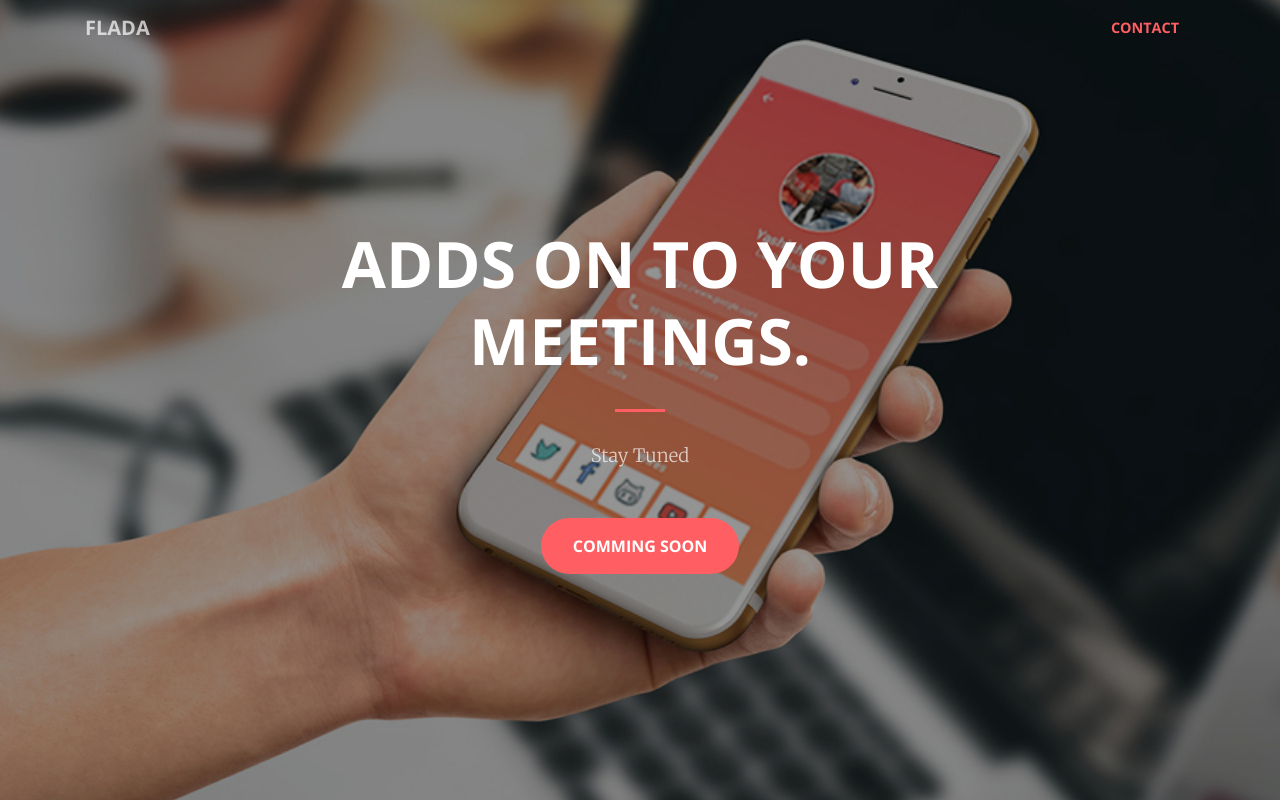
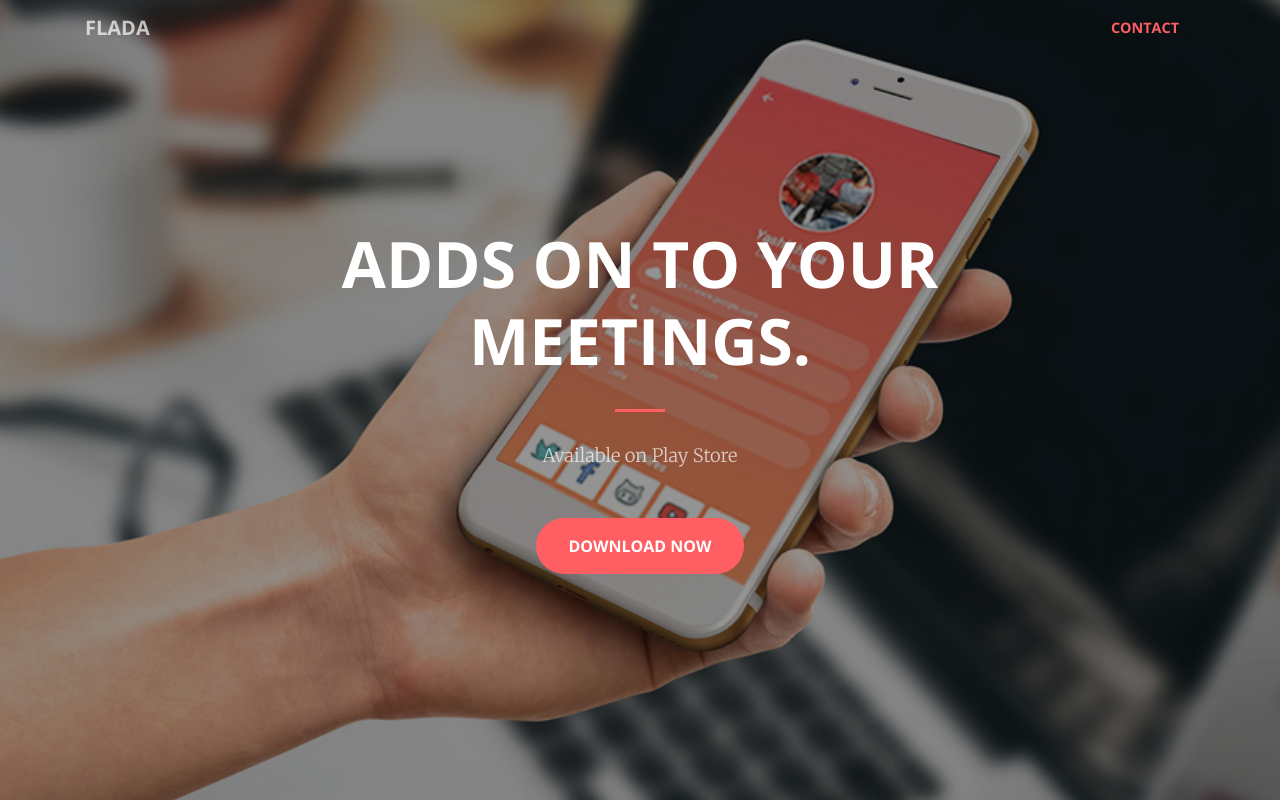
Before and after one commit to FladaApp/fladaapp.github.io, a PHP site: page / in a window 1280 px wide. Shown: the top 804 px of the page. Run offline with PHP 8.4, Linux system fonts and the light colour scheme.

Commit message:
Link Added

```diff
--- a/css/creative.css
+++ b/css/creative.css
@@ -234,7 +234,6 @@ header.masthead p {
   text-align: center;
   opacity: 0;
   color: #fff;
-  background: rgba(240, 95, 64, 0.9);
   -webkit-transition: all 0.2s;
   -moz-transition: all 0.2s;
   transition: all 0.2s;
@@ -304,7 +303,6 @@ header.masthead p {
 
 .btn-primary:hover, .btn-primary:focus, .btn-primary:active {
   color: #fff;
-  background-color: #ee4b28 !important;
 }
 
 .btn-primary:active, .btn-primary:focus {
--- a/index.html
+++ b/index.html
@@ -65,8 +65,8 @@
           </div>
           <div class="col-lg-8 mx-auto">
             <p class="text-faded mb-5">
-              Stay Tuned</p>
-            <a class="btn btn-primary btn-xl js-scroll-trigger" href="#about">Comming Soon</a>
+              Available on Play Store</p>
+            <a class="btn btn-primary btn-xl js-scroll-trigger" href="https://play.google.com/store/apps/details?id=com.company.devorbs.flada">Download Now</a>
           </div>
         </div>
       </div>
```
